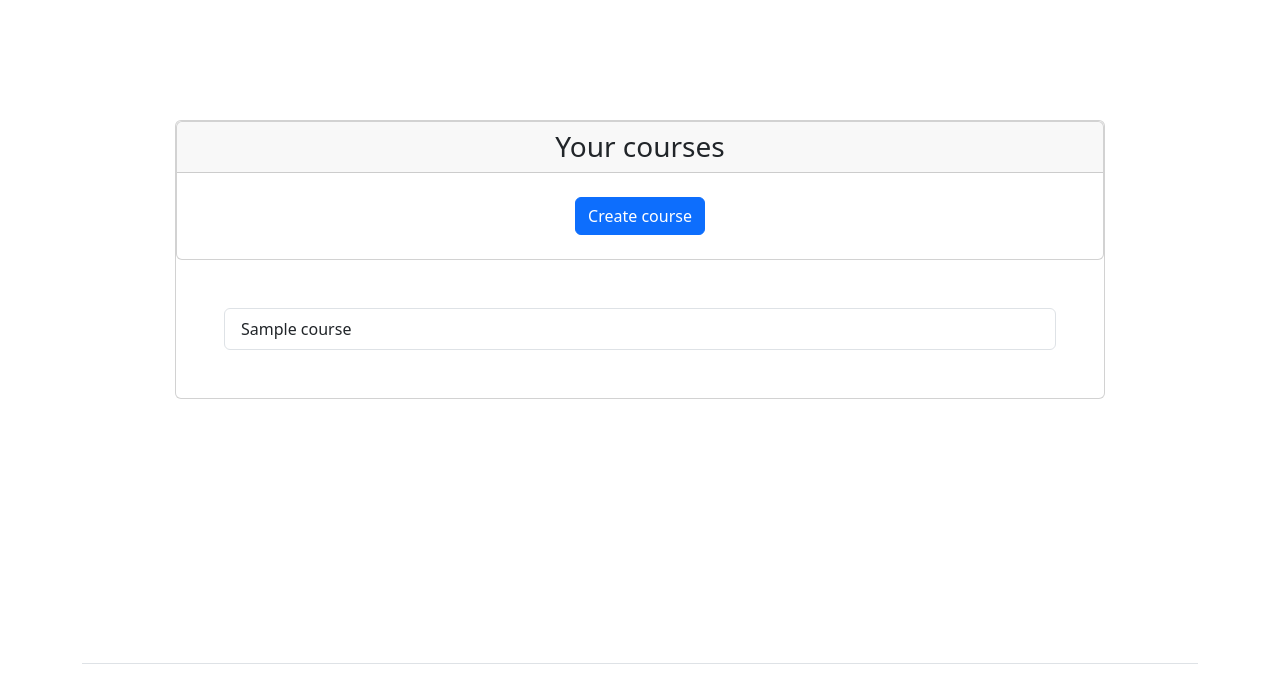
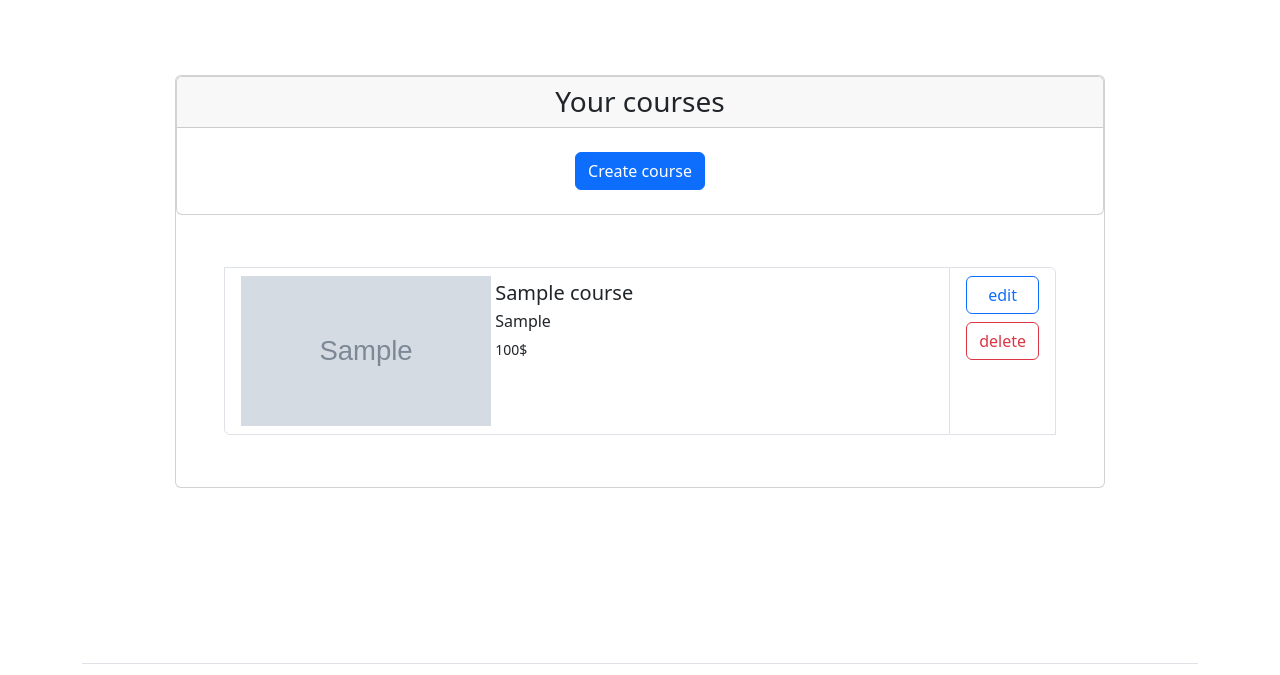
Before and after one commit to MateuszM-M/tutor, a Django app: page /teacher/ in a window 1280 px wide. Shown: the part 56-731 px from the top of the page. Run offline with Django 4.2, Linux system fonts and the light colour scheme; a user stored in the database is signed in; tables that the repository leaves empty hold one stand-in row (values such as "Sample post"); grey boxes marked "Sample" are stand-in pictures; parts of the project's set-up code (start-up, migrations or seed data) failed here and were passed over.

Commit message:
Add teacher courses list

```diff
--- a/learning/templates/learning/teacher/teacher_dashboard.html
+++ b/learning/templates/learning/teacher/teacher_dashboard.html
@@ -15,11 +15,40 @@
 
                 <div class="p-5">
                     <div class="list-group">
-                            {% for course in object_list %}
-                                <a href="#" class="list-group-item list-group-item-action">{{ course.title }}</a>
-                            {% empty %}
-                                <p>No courses added yet</p>
-                            {% endfor %}
+                        {% for course in object_list %}
+                        <div id="course" class="my-1 d-flex list-group-horizontal">
+
+
+                            <a href="#" class="list-group-item list-group-item-action" aria-current="true">
+
+                                <div class="d-inline-block">
+                                    <img src="{{ course.thumbnail.url }}" width=250 height=150>
+                                </div>
+
+                                <div class="d-inline-block">
+                                    <div class="d-flex w-100 justify-content-between">
+                                        <h5 class="mb-1">{{ course.title }}</h5>
+                                    </div>
+
+                                    <p class="mb-1">{{ course.overview }}</p>
+                                    <small>100$</small>
+                                </div>
+                            </a>
+
+
+                            <div class="list-group-item">
+                                <div class="text-center mb-2 d-grid col-12">
+                                    <a href="#" class="btn btn-outline-primary">edit</a>
+                                </div>
+                                <div class="text-center mb-2 d-grid col-12">
+                                    <a href="#" class="btn btn-outline-danger">delete</a>
+                                </div>
+                            </div>
+
+                        </div>
+                        {% empty %}
+                            <p>No courses added yet</p>
+                        {% endfor %}
                     </div>
                 </div>
 
```
